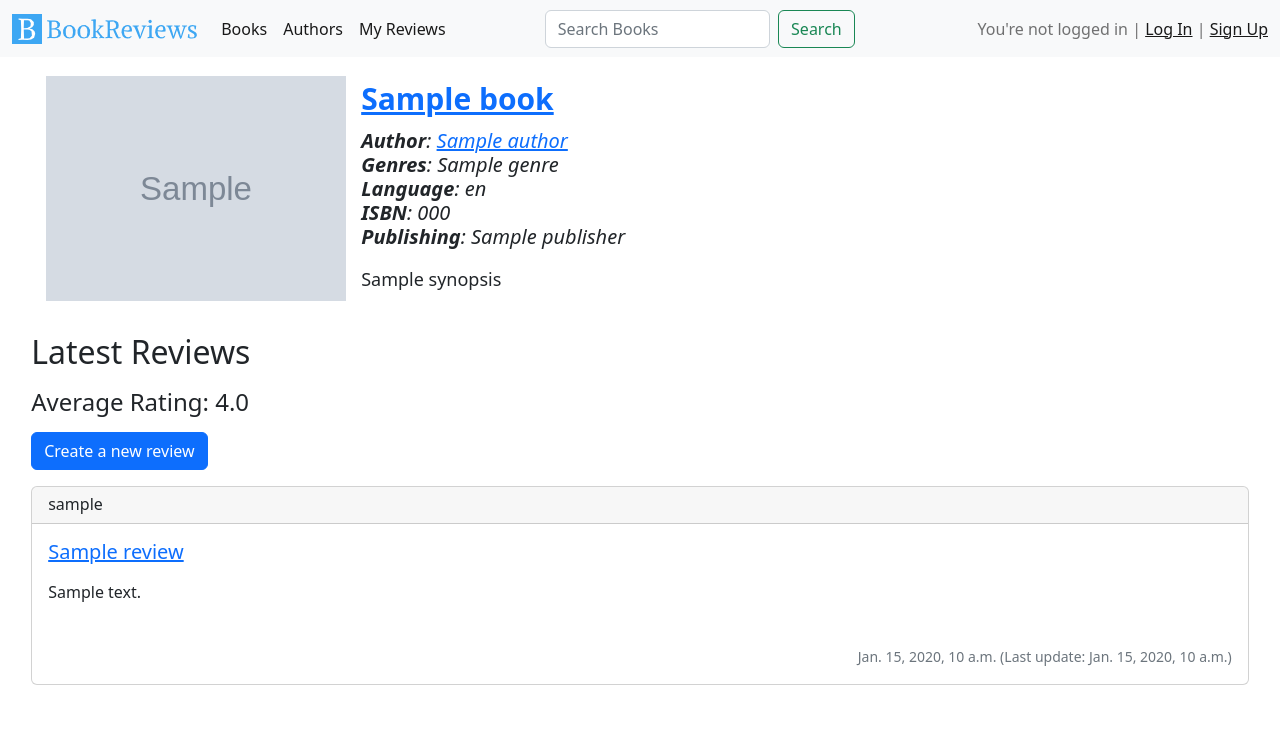
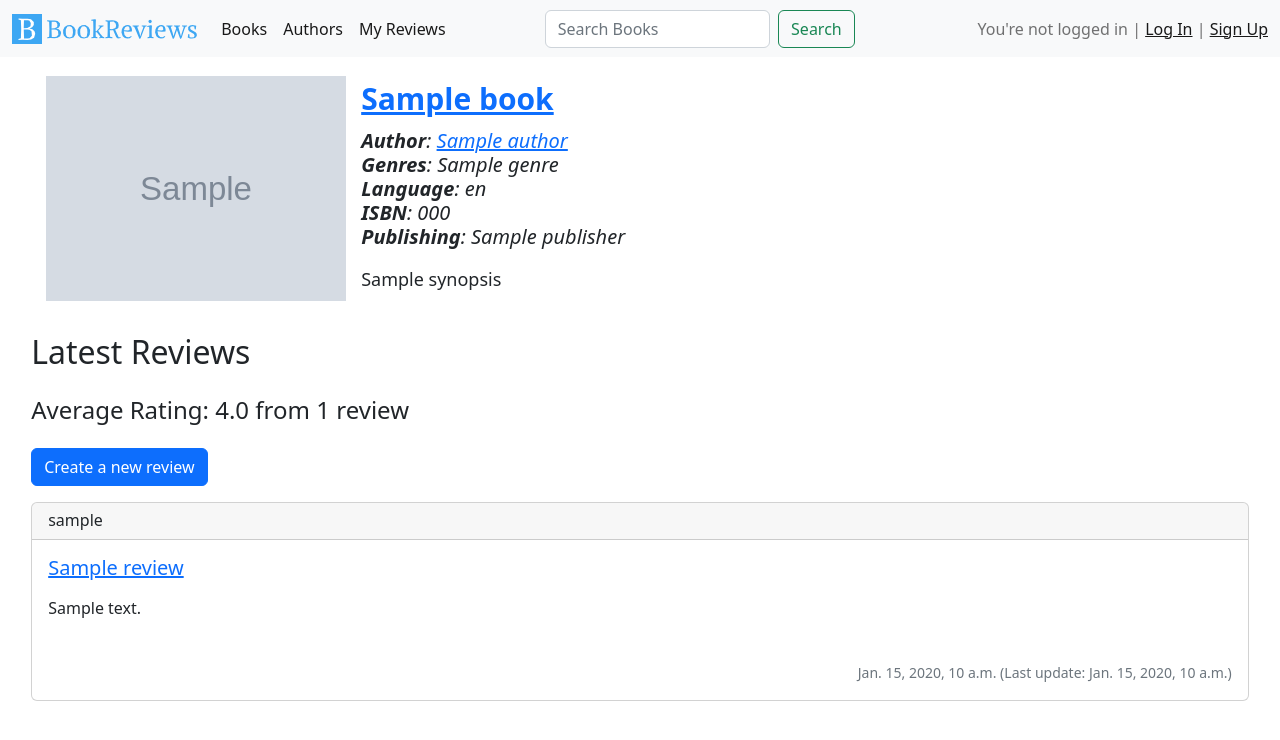
Before and after one commit to GEI-WebProject/bookreviews_3, a Django app: template templates/books/book_detail.html in a window 1280 px wide. Shown: the top 740 px of the page. Run offline with Django 3.2, Linux system fonts and the light colour scheme; the template is opened without the code that fills it: most values are stand-ins (such as "Sample title", 1, 10 or a date in 2020); grey boxes marked "Sample" are stand-in pictures; some libraries are stand-ins or nearby versions.

Commit message:
added book_detail.html schema

```diff
--- a/templates/books/book_detail.html
+++ b/templates/books/book_detail.html
@@ -12,6 +12,7 @@
 
 {% block content %}
 <!-- Book Information -->
+<div typeof="Book">
     <div class="container-fluid">
         <div class="row mb-4">
             <div class="book-info">
@@ -23,26 +24,34 @@
         <div class="row">
             <div class="book-reviews">
                 <h2>Latest Reviews</h2>
-
-            <p>
-                <h4 name="average_rating">Average Rating: {{ book.averageRating|stringformat:".1f" }}</h4>
+                <span rel="aggregateRating">
+                    <div class="my-4" typeof="AggregateRating">
+                        <h4 name="average_rating">Average Rating:
+                            <span property="ratingValue">{{ book.averageRating|stringformat:".1f" }}</span>
+                            from <span property="reviewCount">{{ book.reviews.count }}</span>
+                            review{{ book.reviews.count|pluralize }}
+                        </h4>
                         <div class="rateyo-read-only" data-rateyo-rating="{{ book.averageRating }}"></div>
-            </p>
+                    </div>
+                </span>
 
                 <!--Create a new review button-->
                 <a href="{% url 'review_create' book.id %}" class="btn btn-primary" name="create_review_button">
                     Create a new review
                 </a>
 
+                <span rel="review">
                     <!-- Show reviews -->
                     {% if book.reviews.all %}
                     {% for review in latest_reviews %}
+                    <div typeof="Review">
                         {% include 'reviews/review_entry.html' %}
+                    </div>
                     {% endfor %}
-
                     {% else %}
                     <p>No reviews yet!</p>
                     {% endif %}
+                </span>
 
                 <!-- Show more reviews -->
                 {% if book.reviews.count > num_reviews_shown %}
@@ -51,4 +60,5 @@
             </div>
         </div>
     </div>
+</div>
 {% endblock content %}
```
Lines whose indentation alone changed are shown as unchanged.
